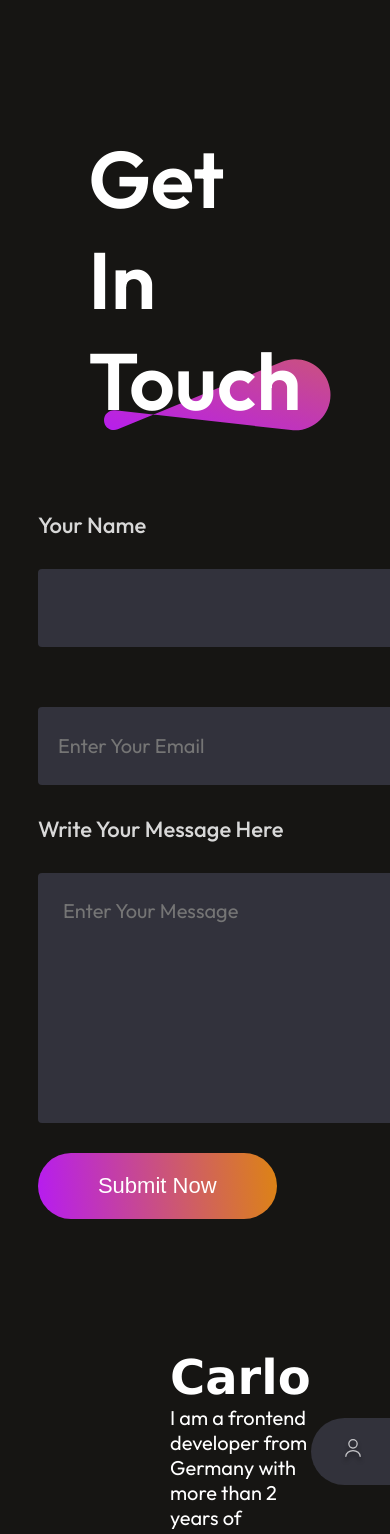
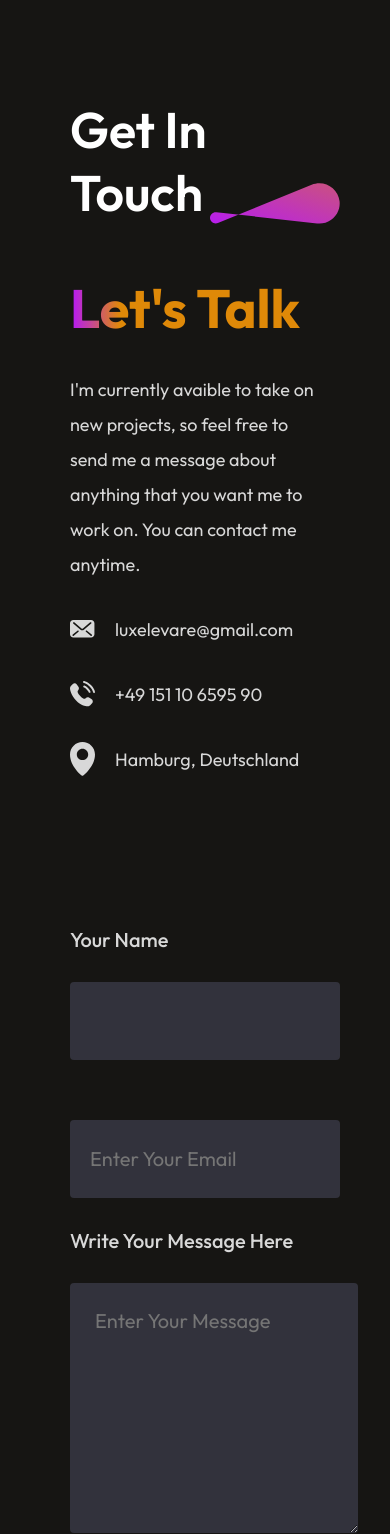
Before and after one commit to Giancarlo49/portfolio2024, a React (Vite) app: page / in a window 390 px wide. Shown: the part 4869-6403 px from the top of the page. Built offline with nearby package versions, Linux system fonts and the light colour scheme.

Commit message:
contact section respnsive

```diff
--- a/src/Components/Contact/Contact.css
+++ b/src/Components/Contact/Contact.css
@@ -117,3 +117,50 @@
     transform: scale(1.1);
     transition: 0.3s;
 }
+
+@media(max-width:768px){
+    .contact{
+        gap: 50px;
+        margin: 50px 70px;
+        align-items: start;
+    }
+    .contact-title h1{
+        padding: 0;
+        font-size: 50px;
+        font-weight: 600;
+    }
+    .contact-title img{
+        width: 130px;
+        margin-right: -20px;
+    }
+    .contact-section{
+        flex-direction: column;
+    }
+    .contact-left h1{
+        font-size: 54px;
+    }
+    .contact-left p{
+        font-size: 18px;
+    }
+    .contact-detail{
+        gap: 20px;
+    }
+    .contact-detail img{
+        width: 25px;
+    }
+    .contact-right label{
+        font-size: 20px;
+    }
+    .contact-right input{
+        width: 100%;
+        font-size: 20px;
+    }
+    .contact-right textarea{
+        width: 95%;
+        font-size: 20px;
+    }
+    .contact-submit{
+        font-size: 20px;
+        padding: 15px 40px;
+    }
+}
```
